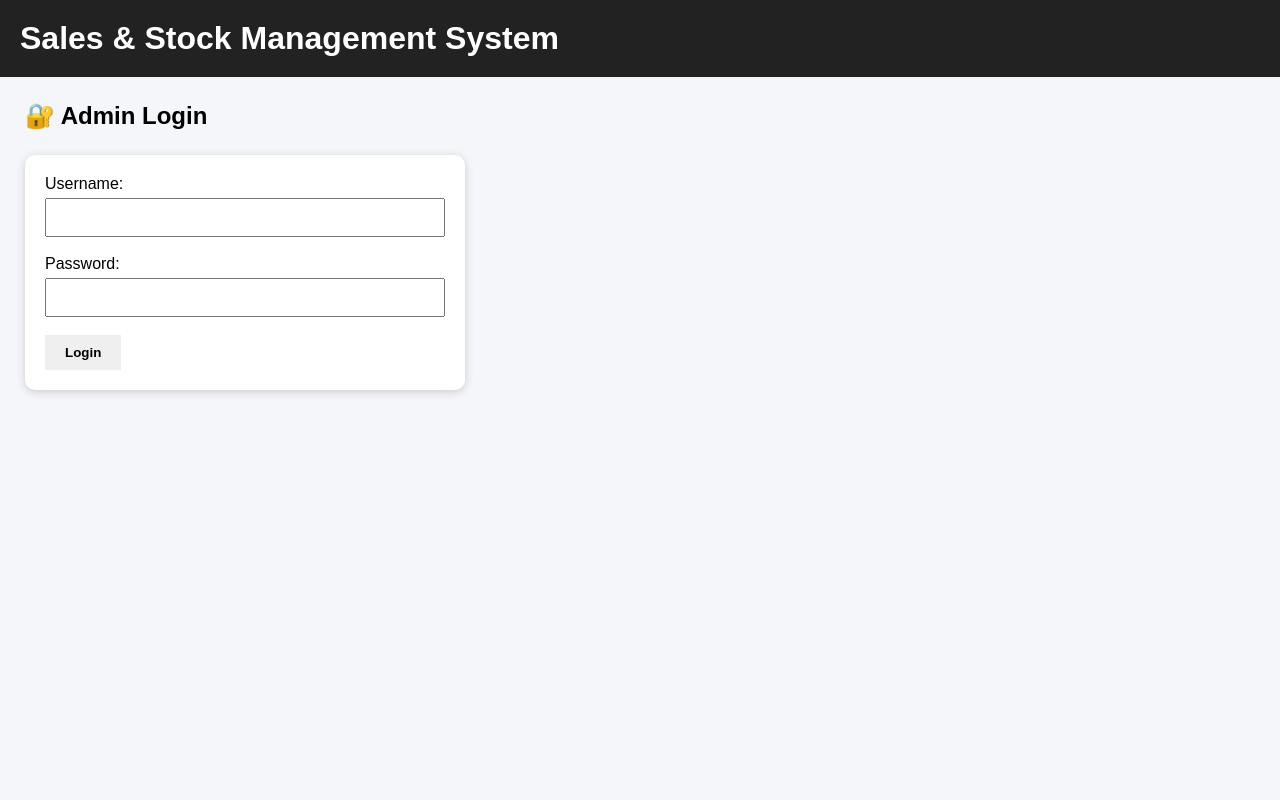
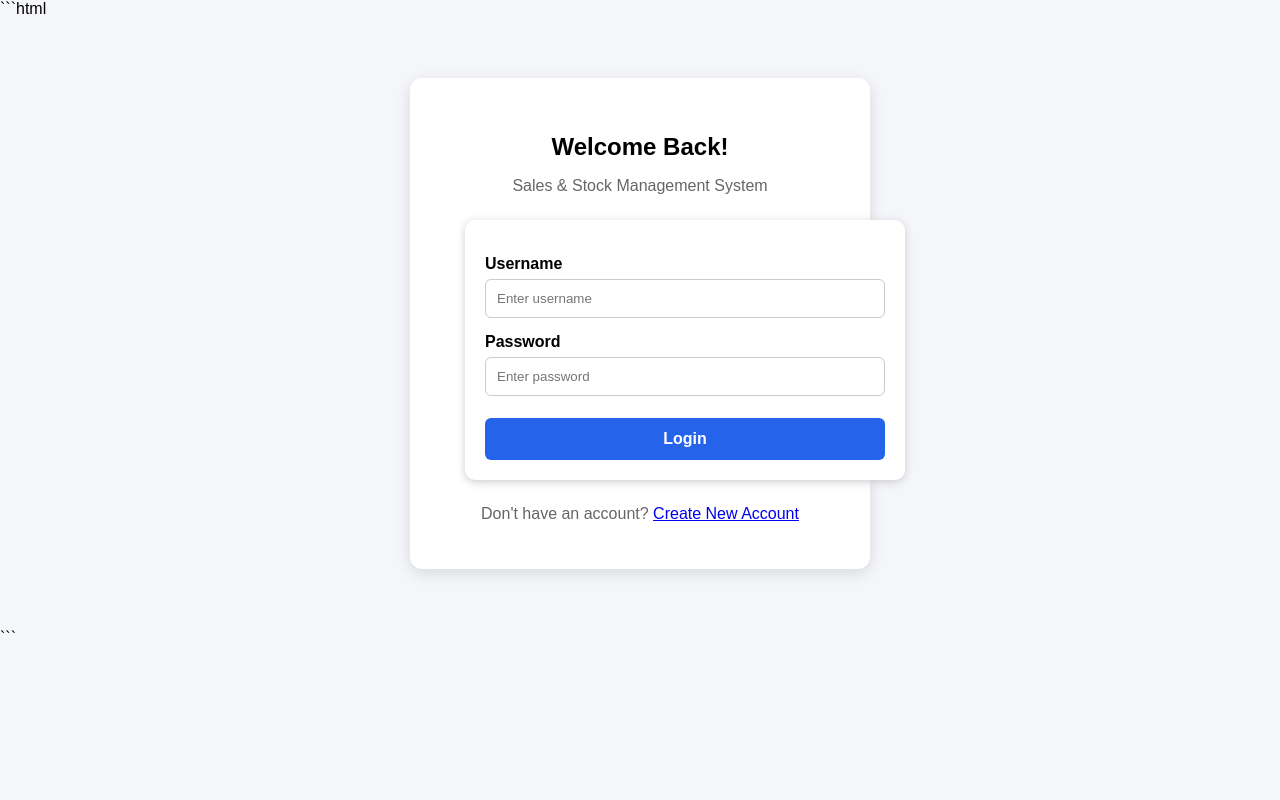
Before and after one commit to janulokavarapu/sales-management-system, a Python web app: template templates/login.html in a window 1280 px wide. Run offline with Jinja, Linux system fonts and the light colour scheme; the template is opened without the code that fills it, so the values that code supplies are empty.

Commit message:
Enhance login.html with better layout and styles
Updated the login page with improved styling and structure.

````diff
--- a/templates/login.html
+++ b/templates/login.html
@@ -1,55 +1,121 @@
+```html
 <!DOCTYPE html>
-<html>
-
+<html lang="en">
 <head>
-
+    <meta charset="UTF-8">
+    <meta name="viewport" content="width=device-width, initial-scale=1.0">
     <title>Login - Sales Management System</title>
 
     <link rel="stylesheet"
           href="{{ url_for('static', filename='style.css') }}">
 
+    <style>
+        .login-container {
+            max-width: 400px;
+            margin: 60px auto;
+            padding: 30px;
+            background: white;
+            border-radius: 12px;
+            box-shadow: 0 4px 15px rgba(0, 0, 0, 0.12);
+        }
+
+        .login-container h2 {
+            text-align: center;
+            margin-bottom: 10px;
+        }
+
+        .login-container p {
+            text-align: center;
+            color: #666;
+        }
+
+        .login-container label {
+            display: block;
+            margin-top: 15px;
+            font-weight: bold;
+        }
+
+        .login-container input {
+            width: 100%;
+            padding: 11px;
+            margin-top: 6px;
+            box-sizing: border-box;
+            border: 1px solid #ccc;
+            border-radius: 6px;
+        }
+
+        .login-container button {
+            width: 100%;
+            margin-top: 22px;
+            padding: 12px;
+            background: #2563eb;
+            color: white;
+            border: none;
+            border-radius: 6px;
+            cursor: pointer;
+            font-size: 16px;
+        }
+
+        .login-container button:hover {
+            background: #1d4ed8;
+        }
+
+        .error {
+            color: #dc2626;
+            text-align: center;
+            margin-top: 15px;
+        }
+
+        .register-link {
+            margin-top: 20px;
+        }
+    </style>
 </head>
 
 <body>
 
-    <h1>Sales & Stock Management System</h1>
+    <div class="login-container">
 
-    <h2>🔐 Admin Login</h2>
+        <h2>Welcome Back!</h2>
+        <p>Sales & Stock Management System</p>
 
-    <form method="POST">
+        {% if error %}
+            <div class="error">{{ error }}</div>
+        {% endif %}
 
-        <label>Username:</label>
+        <form method="POST" action="{{ url_for('login') }}">
 
+            <label for="username">Username</label>
             <input
                 type="text"
+                id="username"
                 name="username"
+                placeholder="Enter username"
                 required
+                autocomplete="username"
             >
 
-        <br><br>
-
-        <label>Password:</label>
-
+            <label for="password">Password</label>
             <input
                 type="password"
+                id="password"
                 name="password"
+                placeholder="Enter password"
                 required
+                autocomplete="current-password"
             >
 
-        <br><br>
-
-        <button type="submit">
-            Login
-        </button>
+            <button type="submit">Login</button>
 
         </form>
 
-    {% if error %}
+        <p class="register-link">
+            Don't have an account?
+            <a href="{{ url_for('register') }}">Create New Account</a>
+        </p>
 
-        <p><strong>{{ error }}</strong></p>
-
-    {% endif %}
+    </div>
 
 </body>
-
 </html>
+```
````
Lines whose indentation alone changed are shown as unchanged.
